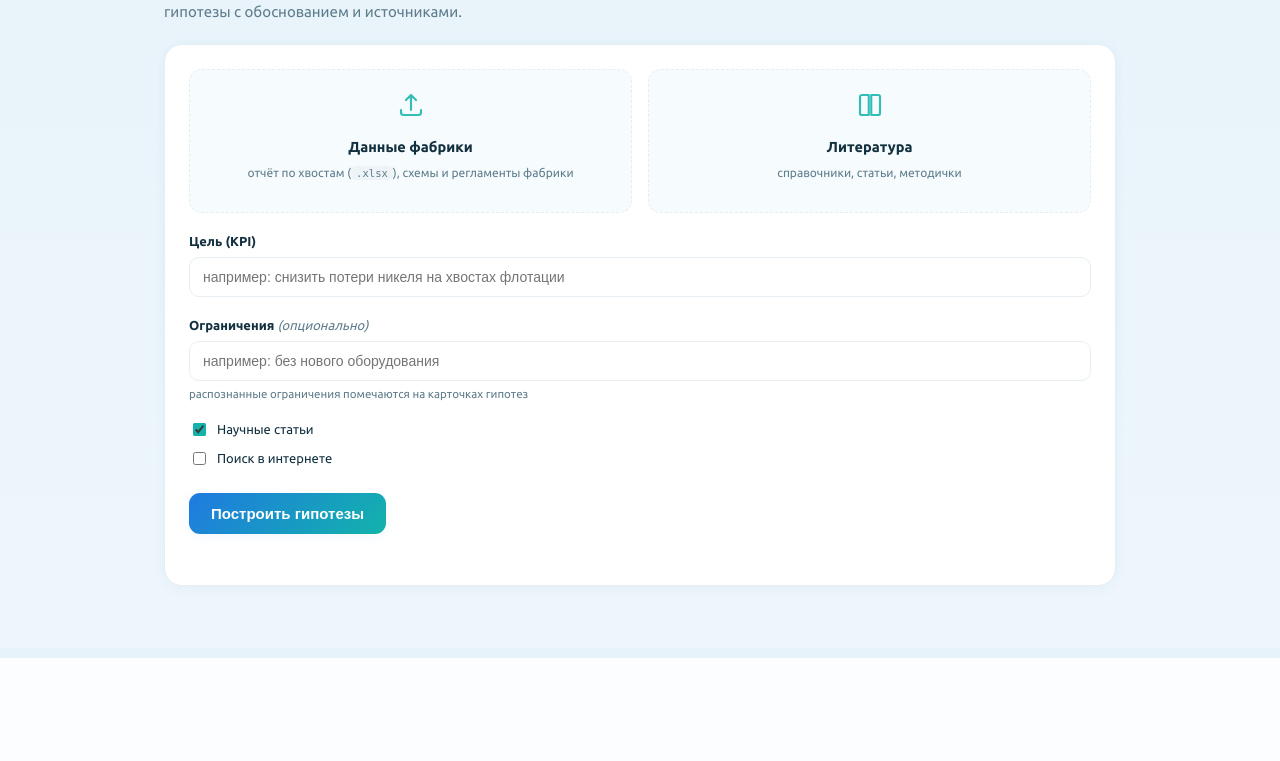
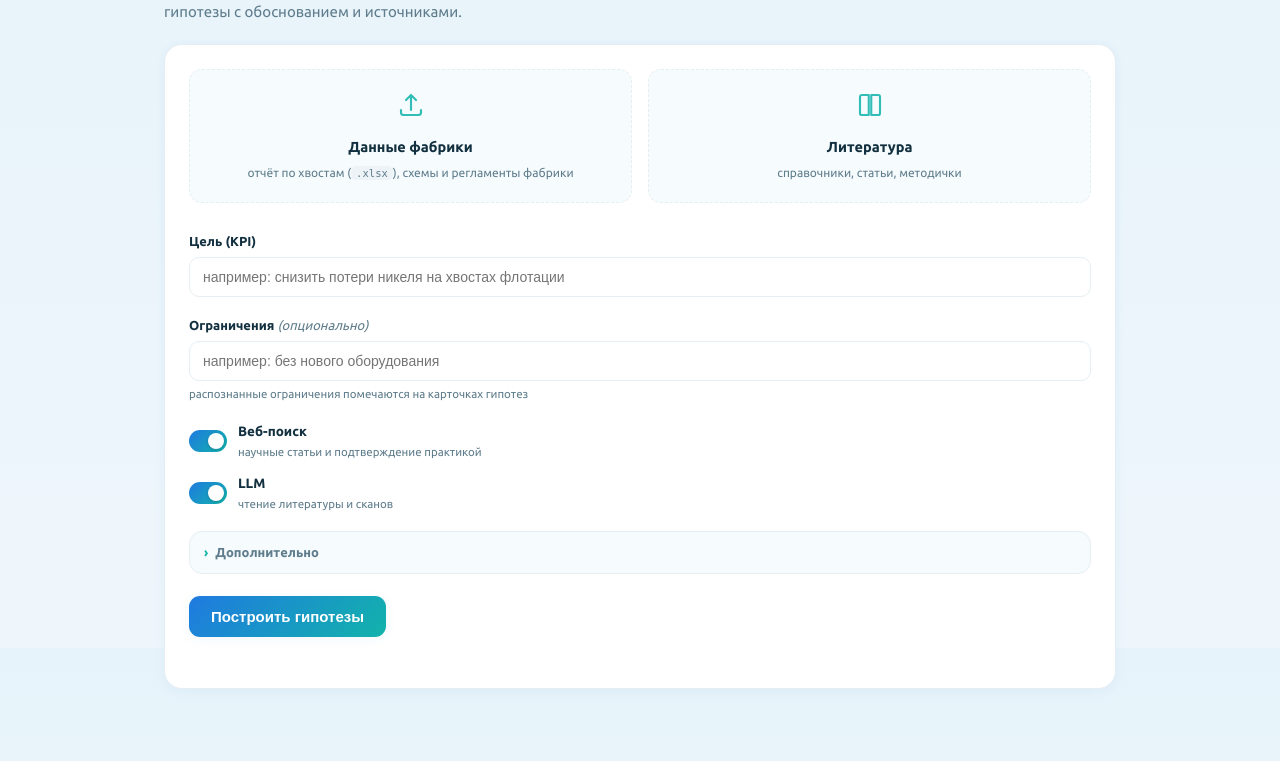
Before and after one commit to montclere/nornickel-hack-2026, a FastAPI app: page / in a window 1280 px wide. Shown: the part 152-913 px from the top of the page. Before the commit the page ends 810 px from the top, so only its background shows below. Run offline with FastAPI, Linux system fonts and the light colour scheme.

Commit message:
Форма (файлы вне дропзоны, без лимитов, свитчи Веб-поиск/LLM, Дополнительно) + экран этапов анализа

```diff
--- a/webapp/services/run_service.py
+++ b/webapp/services/run_service.py
@@ -82,6 +82,7 @@ class RunService:
 
         fabrics, all_hyps, reports = [], [], []
         if tailings and not skip_a:
+            progress("Диагностика отчётов")
             for t in tailings:
                 res = HypothesisFactory(t, kpi=kpi).run()
                 p, hyps = res["profile"], res["hypotheses"]
@@ -105,10 +106,12 @@ class RunService:
         lit_report = None
         llm_ok = bool(self.llm and self.llm.ready and self.llm.probe())
         if others and llm_ok:
+            progress("Чтение литературы")
             lit_report = self._branch_b(rd, kpi, intent, others, fabrics, log)
         elif others and not llm_ok:
             log("LLM недоступен — ветка Б пропущена (хвосты/досье/веб готовы)")
 
+        progress("Сборка отчётов")
         write_glossary(str(rd))
 
         # --- сериализация для рендера карточек + контекст + метрики ---
@@ -151,7 +154,8 @@ class RunService:
         extra = _diagnosis_terms([h for _, hs, _ in fabrics for h in hs])
         query = f"{kpi} {extra}".strip() if extra else kpi
         cache = str(rd / "kb_cache.json")
-        rels = extract_relations(chunks, llm=self.llm, max_chunks=14,
+        rels = extract_relations(chunks, llm=self.llm,
+                                 max_chunks=getattr(self, "_max_chunks", 14),
                                  query=query, cache_path=cache, log=log)
 
         # подкрепить карточки ветки А цитатами корпуса и пересобрать их HTML
--- a/webapp/static/app.css
+++ b/webapp/static/app.css
@@ -66,10 +66,15 @@ code{background:var(--line-2);padding:1px 5px;border-radius:5px;font-size:.88em}
 .dz-title{font-weight:700;font-size:14.5px} .dz-title span{color:var(--muted);font-weight:500;font-size:12px}
 .dz-hint{font-size:12px;color:var(--muted);margin:5px 0 0}
 .dz-input{position:absolute;width:1px;height:1px;padding:0;margin:-1px;overflow:hidden;clip:rect(0 0 0 0);border:0}
-.dz-clear{margin-top:8px;font-size:11.5px;color:var(--muted);background:none;border:0;cursor:pointer;text-decoration:underline}
+/* список загруженных — ВНЕ зоны дропа (клики по нему не открывают диалог) */
+.dzcol{display:flex;flex-direction:column;min-width:0}
 .dz-list{margin:10px 0 0;padding:0;list-style:none;font-size:12px;color:var(--ink);text-align:left}
-.dz-list li{padding:3px 8px;background:var(--surface);border:1px solid var(--line);border-radius:7px;margin:3px 0;
-  display:flex;align-items:center;gap:6px} .dz-list li::before{content:"›";color:var(--accent)}
+.dz-list li{padding:4px 9px;background:var(--surface);border:1px solid var(--line);border-radius:7px;margin:3px 0;
+  display:flex;align-items:center;gap:6px;min-width:0}
+.dz-list li::before{content:"›";color:var(--accent)}
+.dz-list li.dz-tools{background:none;border:0;padding:1px 0} .dz-list li.dz-tools::before{content:""}
+.dz-clear{font-size:11.5px;color:var(--muted);background:none;border:0;cursor:pointer;text-decoration:underline}
+.dz-clear:hover{color:#d9744a}
 .dz-x{margin-left:auto;background:none;border:0;color:var(--faint);font-size:15px;line-height:1;cursor:pointer;padding:0 2px}
 .dz-x:hover{color:#d9744a}
 .fld{display:block;margin:18px 0 0} .fld>span{display:block;font-size:13px;font-weight:600;margin-bottom:5px}
@@ -79,9 +84,28 @@ code{background:var(--line-2);padding:1px 5px;border-radius:5px;font-size:.88em}
 .fld input[type=text]:focus{outline:none;border-color:var(--accent);
   box-shadow:0 0 0 3px color-mix(in srgb,var(--accent) 18%,transparent)}
 .fld small{display:block;color:var(--muted);font-size:11.5px;margin-top:4px}
-.flags{display:flex;flex-direction:column;gap:8px;margin:16px 0;font-size:13px}
-.flags label{display:flex;align-items:center;gap:8px;cursor:pointer}
-.flags input{accent-color:var(--accent)}
+/* кастомные переключатели (свитчи) — под общий стиль */
+.flags{display:flex;flex-direction:column;gap:12px;margin:18px 0;font-size:13.5px}
+.sw{display:flex;align-items:center;gap:11px;cursor:pointer;user-select:none}
+.sw input{position:absolute;width:1px;height:1px;opacity:0}
+.sw i{flex:0 0 38px;height:22px;border-radius:12px;background:var(--line);position:relative;
+  transition:background .18s}
+.sw i::after{content:"";position:absolute;top:3px;left:3px;width:16px;height:16px;border-radius:50%;
+  background:#fff;box-shadow:0 1px 3px rgba(20,40,55,.25);transition:transform .18s}
+.sw input:checked+i{background:var(--grad)}
+.sw input:checked+i::after{transform:translateX(16px)}
+.sw input:focus-visible+i{outline:2px solid var(--accent-2);outline-offset:2px}
+.sw span{font-weight:600} .sw span em{display:block;font-style:normal;font-weight:400;
+  font-size:11.5px;color:var(--muted)}
+/* свёрнутые настройки */
+.adv{margin:4px 0 14px;border:1px solid var(--line);border-radius:var(--r);background:var(--surface-2)}
+.adv summary{padding:10px 14px;cursor:pointer;font-size:13px;font-weight:600;color:var(--muted);
+  list-style:none;display:flex;align-items:center;gap:7px}
+.adv summary::before{content:"›";color:var(--accent);transition:transform .15s}
+.adv[open] summary::before{transform:rotate(90deg)}
+.adv summary::-webkit-details-marker{display:none}
+.adv .fld{margin:0;padding:0 14px 14px} .adv input[type=number]{width:110px;padding:8px 11px;
+  border:1px solid var(--line);border-radius:9px;font-size:14px;background:var(--surface);color:var(--ink)}
 #go{margin-top:8px;background:var(--grad);color:#fff;border:0;padding:12px 22px;border-radius:11px;
   font-size:15px;font-weight:700;cursor:pointer;box-shadow:var(--sh-sm);transition:transform .15s,box-shadow .15s}
 #go:hover{transform:translateY(-1px);box-shadow:var(--sh-md)} #go:disabled{opacity:.6;cursor:progress;transform:none}
@@ -90,6 +114,25 @@ code{background:var(--line-2);padding:1px 5px;border-radius:5px;font-size:.88em}
   margin-right:8px;border:2px solid var(--line);border-top-color:var(--accent);border-radius:50%;
   vertical-align:-2px;animation:spin .7s linear infinite}
 @keyframes spin{to{transform:rotate(360deg)}}
+
+/* --- экран хода анализа --- */
+.load-wrap{max-width:520px;margin:6vh auto 0;text-align:center}
+.load-wrap .sub{margin-bottom:26px}
+.steps{list-style:none;margin:0 auto;padding:0;max-width:340px;text-align:left}
+.steps li{display:flex;align-items:center;gap:12px;padding:10px 4px;font-size:14.5px;
+  color:var(--faint);border-bottom:1px solid var(--line-2);transition:color .2s}
+.steps li:last-child{border:0}
+.steps li i{flex:0 0 20px;height:20px;border-radius:50%;border:2px solid var(--line);
+  position:relative;transition:border-color .2s,background .2s}
+.steps li.act{color:var(--ink);font-weight:600}
+.steps li.act i{border-color:var(--accent);border-top-color:transparent;animation:spin .8s linear infinite}
+.steps li.done{color:var(--muted)}
+.steps li.done i{background:var(--accent);border-color:var(--accent)}
+.steps li.done i::after{content:"";position:absolute;left:5.5px;top:2.5px;width:4px;height:8px;
+  border:solid #fff;border-width:0 2px 2px 0;transform:rotate(45deg)}
+.load-now{margin:18px 0 6px;font-size:14px;color:var(--accent-ink);font-weight:600;min-height:1.3em}
+.load-log{font-size:12px;color:var(--faint);min-height:3em;line-height:1.7}
+.load-back{display:inline-block;margin-top:22px;font-size:12.5px;color:var(--muted)}
 
 .runs{list-style:none;padding:0;margin:0}
 .runs li{display:flex;gap:12px;align-items:baseline;padding:9px 0;border-bottom:1px solid var(--line-2)}
--- a/webapp/static/app.js
+++ b/webapp/static/app.js
@@ -1,8 +1,8 @@
-// Локальный UI: health-бейдж, drag-n-drop (файлы И ПАПКИ из файловой системы), сабмит.
+// Локальный UI: health-бейдж, drag-n-drop (файлы И ПАПКИ), сабмит.
 (function () {
-  const ALLOWED = new Set(["xlsx", "csv", "pdf", "docx", "txt", "md",
-    "png", "jpg", "jpeg", "tif", "tiff", "webp", "bmp"]);
-  const extOk = n => { const i = n.lastIndexOf("."); return i >= 0 && ALLOWED.has(n.slice(i + 1).toLowerCase()); };
+  // тип файла не режем на фронте — система сама решает, что парсить;
+  // пропускаем только скрытые/служебные (.DS_Store и т.п.)
+  const fileOk = n => { const b = n.split("/").pop(); return b && !b.startsWith("."); };
 
   // --- health ---
   const hEl = document.getElementById("health");
@@ -23,7 +23,7 @@
   function readEntry(entry, out) {
     return new Promise(res => {
       if (entry.isFile) {
-        entry.file(f => { if (extOk(f.name)) out.push(f); res(); }, () => res());
+        entry.file(f => { if (fileOk(f.name)) out.push(f); res(); }, () => res());
       } else if (entry.isDirectory) {
         const reader = entry.createReader();
         const batch = () => reader.readEntries(async ents => {
@@ -41,28 +41,30 @@
     const entries = dt.items ? Array.from(dt.items)
       .map(it => it.webkitGetAsEntry && it.webkitGetAsEntry()).filter(Boolean) : [];
     if (entries.length) { for (const en of entries) await readEntry(en, out); }
-    else { for (const f of dt.files) if (extOk(f.name)) out.push(f); }  // fallback
+    else { for (const f of dt.files) if (fileOk(f.name)) out.push(f); }  // fallback
     return out;
   }
 
   document.querySelectorAll(".dz").forEach(dz => {
     const role = dz.dataset.role;
     const input = dz.querySelector(".dz-input");
-    const list = dz.querySelector(".dz-list");
+    // список живёт ВНЕ зоны дропа: клики по нему физически не задевают зону —
+    // удаление файла больше не открывает диалог выбора
+    const list = document.querySelector(`.dz-list[data-list="${role}"]`);
     const render = () => {
       list.innerHTML = zoneFiles[role].map((f, i) =>
         `<li>${f.name}<button type="button" class="dz-x" data-i="${i}" title="убрать">×</button></li>`).join("")
-        + (zoneFiles[role].length ? `<button type="button" class="dz-clear">очистить (${zoneFiles[role].length})</button>` : "");
+        + (zoneFiles[role].length > 1
+           ? `<li class="dz-tools"><button type="button" class="dz-clear">очистить все (${zoneFiles[role].length})</button></li>` : "");
     };
     const add = files => {
       const seen = new Set(zoneFiles[role].map(f => f.name + f.size));
-      for (const f of files) if (extOk(f.name) && !seen.has(f.name + f.size)) {
+      for (const f of files) if (fileOk(f.name) && !seen.has(f.name + f.size)) {
         zoneFiles[role].push(f); seen.add(f.name + f.size);
       }
       render();
     };
-    // клик по зоне → диалог выбора; клики по списку/кнопкам не открывают диалог
-    dz.addEventListener("click", e => { if (!e.target.closest(".dz-list")) input.click(); });
+    dz.addEventListener("click", () => input.click());
     input.addEventListener("change", () => { add(input.files); input.value = ""; });
     list.addEventListener("click", e => {
       if (e.target.classList.contains("dz-x")) { zoneFiles[role].splice(+e.target.dataset.i, 1); render(); }
@@ -92,13 +94,14 @@
     const constraints = document.getElementById("constraints").value.trim();
     const fd = new FormData();
     fd.append("kpi", constraints ? `${kpi} ${constraints}` : kpi);
-    fd.append("dossier", document.getElementById("dossier").checked);
-    fd.append("web", document.getElementById("web").checked);
+    fd.append("web_search", document.getElementById("web_search").checked);
+    fd.append("use_llm", document.getElementById("use_llm").checked);
+    fd.append("max_chunks", document.getElementById("max_chunks").value || "14");
     zoneFiles.data.forEach(f => fd.append("data_files", f, f.name));
     zoneFiles.knowledge.forEach(f => fd.append("knowledge_files", f, f.name));
 
     go.disabled = true; statusEl.className = "status busy";
-    statusEl.textContent = "анализируем данные — может занять пару минут…";
+    statusEl.textContent = "загружаем файлы…";
     try {
       const r = await fetch("/api/runs", { method: "POST", body: fd });
       if (!r.ok) { const t = await r.json().catch(() => ({})); throw new Error(t.detail || `ошибка ${r.status}`); }
--- a/webapp/templates/index.html
+++ b/webapp/templates/index.html
@@ -7,25 +7,27 @@
 
 <form id="run-form" class="card-form">
   <div class="dropzones">
+    <div class="dzcol">
       <div class="dz" data-role="data">
         <svg class="ic" viewBox="0 0 24 24" fill="none" stroke="currentColor" stroke-width="1.7"
              stroke-linecap="round" stroke-linejoin="round"><path d="M12 16V4M12 4l-4 4M12 4l4 4"/>
           <path d="M4 16v2a2 2 0 0 0 2 2h12a2 2 0 0 0 2-2v-2"/></svg>
         <div class="dz-title">Данные фабрики</div>
         <div class="dz-hint">отчёт по хвостам (<code>.xlsx</code>), схемы и регламенты фабрики</div>
-      <input type="file" class="dz-input" multiple
-             accept=".xlsx,.csv,.pdf,.docx,.png,.jpg,.jpeg,.tif,.tiff,.webp,.bmp">
-      <ul class="dz-list"></ul>
+        <input type="file" class="dz-input" multiple>
       </div>
+      <ul class="dz-list" data-list="data"></ul>
+    </div>
+    <div class="dzcol">
       <div class="dz" data-role="knowledge">
         <svg class="ic" viewBox="0 0 24 24" fill="none" stroke="currentColor" stroke-width="1.7"
              stroke-linecap="round" stroke-linejoin="round"><path d="M4 5.5A1.5 1.5 0 0 1 5.5 4H11v16H5.5A1.5 1.5 0 0 1 4 18.5z"/>
           <path d="M20 5.5A1.5 1.5 0 0 0 18.5 4H13v16h5.5a1.5 1.5 0 0 0 1.5-1.5z"/></svg>
         <div class="dz-title">Литература</div>
         <div class="dz-hint">справочники, статьи, методички</div>
-      <input type="file" class="dz-input" multiple
-             accept=".pdf,.docx,.txt,.md,.png,.jpg,.jpeg,.tif,.tiff,.webp,.bmp">
-      <ul class="dz-list"></ul>
+        <input type="file" class="dz-input" multiple>
+      </div>
+      <ul class="dz-list" data-list="knowledge"></ul>
     </div>
   </div>
 
@@ -42,9 +44,20 @@
   </label>
 
   <div class="flags">
-    <label><input type="checkbox" id="dossier" checked> Научные статьи</label>
-    <label><input type="checkbox" id="web"> Поиск в интернете</label>
+    <label class="sw"><input type="checkbox" id="web_search" checked><i></i>
+      <span>Веб-поиск <em>научные статьи и подтверждение практикой</em></span></label>
+    <label class="sw"><input type="checkbox" id="use_llm" checked><i></i>
+      <span>LLM <em>чтение литературы и сканов</em></span></label>
   </div>
+
+  <details class="adv">
+    <summary>Дополнительно</summary>
+    <label class="fld">
+      <span>Фрагментов литературы за запуск</span>
+      <input type="number" id="max_chunks" value="14" min="2" max="60" step="1">
+      <small>сколько фрагментов текста читает LLM; больше — дольше и дороже</small>
+    </label>
+  </details>
 
   <button type="submit" id="go">Построить гипотезы</button>
   <div id="status" class="status"></div>
```
Also changed, not shown: webapp/api/routes/pages.py (+8 -0 lines), webapp/templates/loading.html (added, +68 -0 lines). Lines whose indentation alone changed are shown as unchanged.
